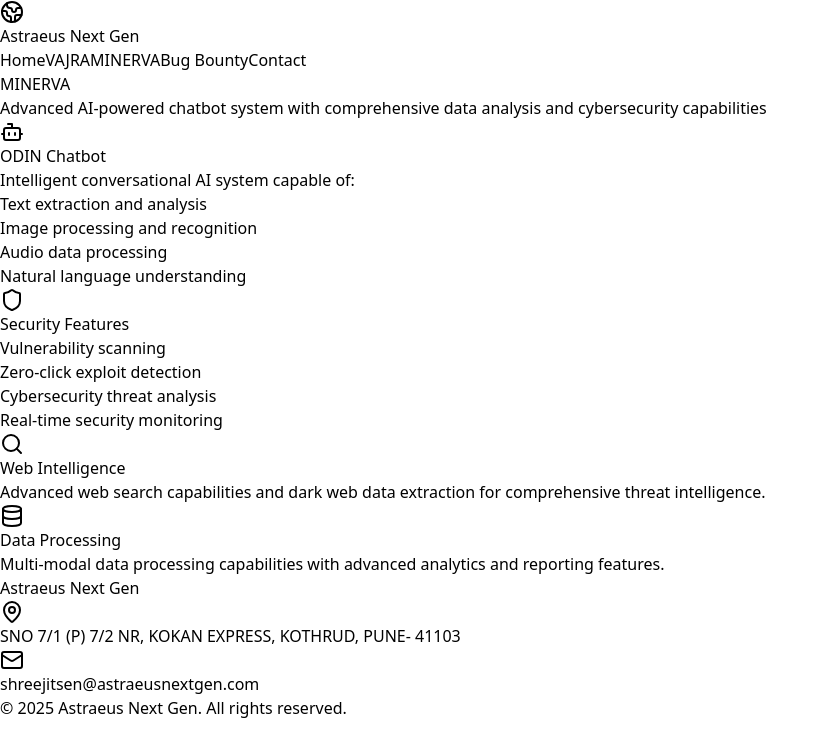
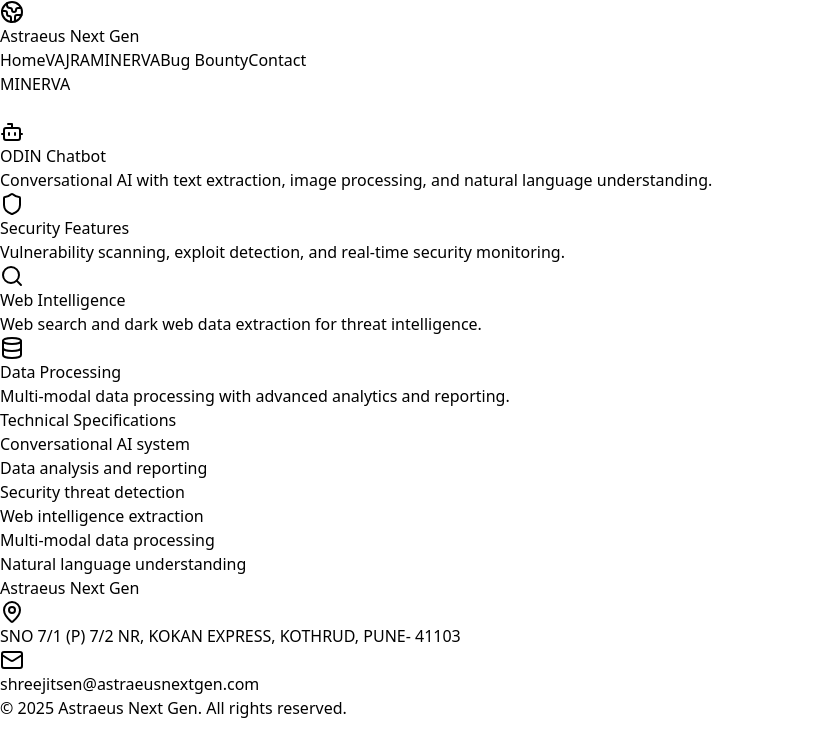
Before and after one commit to Fardeennnnnnnnnnkhan/AstraeusProjectTheme2, a React (Vite) app: page /minerva in a window 1280 px wide. Shown: the top 756 px of the page, without its empty margins (0-829 px from the left). Built offline with nearby package versions, Linux system fonts and the light colour scheme.

Commit message:
Minerva.jsx and Vajra.jsx pages update along with it added the css files for both Vajra and Minerva

```diff
--- a/package.json
+++ b/package.json
@@ -10,6 +10,7 @@
     "preview": "vite preview"
   },
   "dependencies": {
+    "framer-motion": "^12.0.3",
     "lucide-react": "^0.473.0",
     "react": "^18.3.1",
     "react-dom": "^18.3.1",
--- /dev/null
+++ b/src/pages/Minerva.css
@@ -0,0 +1,43 @@
+/* Minerva.css */
+
+/* .text-size {
+  font-size: 0.5rem;
+  line-height: 1.5;
+} */
+
+#minerva-text {
+  border-right: 2px solid transparent;
+  width: 100%;
+  white-space: nowrap;
+  overflow: hidden;
+  animation:
+    typing 7s,
+    cursor 0.7s step-end infinite alternate;
+}
+
+@keyframes cursor {
+  0% {
+    border-color: transparent; /* Initially invisible */
+  }
+  100% {
+    border-color: transparent; /* Cursor remains invisible */
+  }
+}
+
+@keyframes typing {
+  from {
+    width: 0;
+  }
+  to {
+    width: 100%;
+  }
+}
+
+@media (max-width: 640px) {
+  #minerva-text {
+    white-space: normal;
+    overflow: visible;
+    animation: none;
+    border-right: none;
+  }
+}
--- a/src/pages/Minerva.jsx
+++ b/src/pages/Minerva.jsx
@@ -1,66 +1,86 @@
-import React from 'react';
+import './Minerva.css';
 import { Bot, Search, Shield, Database } from 'lucide-react';
 
 const Minerva = () => {
   return (
     <div className="pt-16">
-      <div className="bg-gradient-to-b from-slate-900 to-slate-800 py-24">
+      <div className="bg-gradient-to-b from-[#1B1339] to-[#2C2748] py-24">
         <div className="max-w-7xl mx-auto px-4 sm:px-6 lg:px-8">
           <div className="text-center mb-16">
-            <h1 className="text-4xl md:text-6xl font-bold mb-6">MINERVA</h1>
-            <p className="text-xl text-gray-400 max-w-3xl mx-auto">
-              Advanced AI-powered chatbot system with comprehensive data analysis and cybersecurity capabilities
+            <h1 className="text-4xl md:text-6xl font-extrabold text-transparent bg-clip-text bg-gradient-to-r from-white to-purple-400 mb-6">
+              MINERVA
+            </h1>
+            <p className="text-lg md:text-xl text-gray-400 max-w-3xl mx-auto mt-4" id="minerva-text">
+              AI-powered chatbot with advanced data analysis and cybersecurity capabilities.
             </p>
           </div>
 
+          {/* Updated grid for 2 cards per row */}
           <div className="grid grid-cols-1 md:grid-cols-2 gap-8 mb-16">
-            <div className="bg-slate-800 p-8 rounded-lg">
-              <Bot className="h-8 w-8 text-purple-400 mb-4" />
-              <h3 className="text-xl font-bold mb-4">ODIN Chatbot</h3>
-              <p className="text-gray-400">
-                Intelligent conversational AI system capable of:
-              </p>
-              <ul className="list-disc list-inside text-gray-400 mt-4 space-y-2">
-                <li>Text extraction and analysis</li>
-                <li>Image processing and recognition</li>
-                <li>Audio data processing</li>
-                <li>Natural language understanding</li>
-              </ul>
-            </div>
-
-            <div className="bg-slate-800 p-8 rounded-lg">
-              <Shield className="h-8 w-8 text-green-400 mb-4" />
-              <h3 className="text-xl font-bold mb-4">Security Features</h3>
-              <ul className="list-disc list-inside text-gray-400 space-y-2">
-                <li>Vulnerability scanning</li>
-                <li>Zero-click exploit detection</li>
-                <li>Cybersecurity threat analysis</li>
-                <li>Real-time security monitoring</li>
-              </ul>
-            </div>
+            {[
+              {
+                icon: Bot,
+                title: 'ODIN Chatbot',
+                description:
+                  'Conversational AI with text extraction, image processing, and natural language understanding.',
+              },
+              {
+                icon: Shield,
+                title: 'Security Features',
+                description:
+                  'Vulnerability scanning, exploit detection, and real-time security monitoring.',
+              },
+              {
+                icon: Search,
+                title: 'Web Intelligence',
+                description:
+                  'Web search and dark web data extraction for threat intelligence.',
+              },
+              {
+                icon: Database,
+                title: 'Data Processing',
+                description:
+                  'Multi-modal data processing with advanced analytics and reporting.',
+              },
+            ].map(({ icon: Icon, title, description }, idx) => (
+              <div
+                key={idx}
+                className={`bg-[#201C3A] p-8 rounded-lg transform transition-all duration-500 ease-in-out hover:scale-105 hover:bg-purple-700 hover:border-purple-500 border border-gray-700 shadow-lg hover:shadow-2xl text-center opacity-0 animate-fade-in delay-${idx * 200}`}
+                style={{ animationDelay: `${idx * 200}ms` }}
+              >
+                <Icon className="h-12 w-12 text-purple-400 mb-4" />
+                <h3 className="text-xl font-bold text-gray-200 mb-4">{title}</h3>
+                <p className="text-gray-400">{description}</p>
+              </div>
+            ))}
           </div>
 
-          <div className="grid grid-cols-1 md:grid-cols-2 gap-8">
-            <div className="bg-slate-800 p-8 rounded-lg">
-              <Search className="h-8 w-8 text-blue-400 mb-4" />
-              <h3 className="text-xl font-bold mb-4">Web Intelligence</h3>
-              <p className="text-gray-400">
-                Advanced web search capabilities and dark web data extraction for comprehensive threat intelligence.
-              </p>
-            </div>
-
-            <div className="bg-slate-800 p-8 rounded-lg">
-              <Database className="h-8 w-8 text-red-400 mb-4" />
-              <h3 className="text-xl font-bold mb-4">Data Processing</h3>
-              <p className="text-gray-400">
-                Multi-modal data processing capabilities with advanced analytics and reporting features.
-              </p>
-            </div>
+          <div className="bg-[#18152D] p-8 rounded-lg shadow-lg">
+            <h3 className="text-2xl font-extrabold mb-6 text-white text-center">
+              Technical Specifications
+            </h3>
+            <ul className="list-disc list-inside text-gray-300 space-y-3">
+              {[
+                'Conversational AI system',
+                'Data analysis and reporting',
+                'Security threat detection',
+                'Web intelligence extraction',
+                'Multi-modal data processing',
+                'Natural language understanding',
+              ].map((spec, idx) => (
+                <li
+                  key={idx}
+                  className="hover:bg-purple-700 p-2 rounded-md transition-all duration-300 ease-in-out"
+                >
+                  {spec}
+                </li>
+              ))}
+            </ul>
           </div>
         </div>
       </div>
     </div>
   );
-}
+};
 
 export default Minerva;
--- /dev/null
+++ b/src/pages/Vajra.css
@@ -0,0 +1,47 @@
+/* .text-size {
+  font-size: 1rem;
+  line-height: 1.5;
+} */
+
+
+#vajra-text {
+  border-right: 2px solid transparent;
+  width: 100%;
+  white-space: nowrap;
+  overflow: hidden;
+  animation:
+    typing 7s,
+    cursor 0.7s step-end infinite alternate;
+}
+
+@keyframes cursor {
+  0% { border-color: transparent; }
+  100% { border-color: transparent; }
+}
+
+@keyframes typing {
+  from { width: 0; }
+  to { width: 100%; }
+}
+
+@keyframes fadeIn {
+  0% {
+    opacity: 0;
+  }
+  100% {
+    opacity: 1;
+  }
+}
+
+.animate-fade-in {
+  animation: fadeIn 1s ease-in-out forwards;
+}
+
+@media (max-width: 640px) {
+  #vajra-text {
+    white-space: normal;
+    overflow: visible;
+    animation: none;
+    border-right: none;
+  }
+}
--- a/src/pages/Vajra.jsx
+++ b/src/pages/Vajra.jsx
@@ -1,59 +1,84 @@
-import React from 'react';
+import './Vajra.css';
 import { Network, Zap, Shield } from 'lucide-react';
 
 const Vajra = () => {
   return (
     <div className="pt-16">
-      <div className="bg-gradient-to-b from-slate-900 to-slate-800 py-24">
+      <div className="bg-gradient-to-b from-[#1B1339] to-[#2C2748] py-24">
         <div className="max-w-7xl mx-auto px-4 sm:px-6 lg:px-8">
           <div className="text-center mb-16">
-            <h1 className="text-4xl md:text-6xl font-bold mb-6">VAJRA</h1>
-            <p className="text-xl text-gray-400 max-w-3xl mx-auto">
-              Advanced network management and traffic optimization solution for modern infrastructure
+            <h1 className="text-4xl md:text-6xl font-extrabold text-transparent bg-clip-text bg-gradient-to-r from-white to-purple-400 mb-6">
+              VAJRA
+            </h1>
+            <p
+              className="text-base sm:text-lg md:text-xl text-gray-400 max-w-xl mx-auto mt-4"
+              id="vajra-text"
+            >
+              Advanced network management and traffic optimization solution for modern infrastructure.
             </p>
           </div>
 
           <div className="grid grid-cols-1 md:grid-cols-3 gap-8 mb-16">
-            <div className="bg-slate-800 p-8 rounded-lg">
-              <Network className="h-8 w-8 text-blue-400 mb-4" />
-              <h3 className="text-xl font-bold mb-4">IXP Optimization</h3>
-              <p className="text-gray-400">
-                Dynamic BGP route server configuration and intelligent traffic management for Internet Exchange Points.
-              </p>
-            </div>
-
-            <div className="bg-slate-800 p-8 rounded-lg">
-              <Zap className="h-8 w-8 text-yellow-400 mb-4" />
-              <h3 className="text-xl font-bold mb-4">Low Latency</h3>
-              <p className="text-gray-400">
-                Optimized signal processing and routing algorithms for minimal latency in satellite communications.
-              </p>
-            </div>
-
-            <div className="bg-slate-800 p-8 rounded-lg">
-              <Shield className="h-8 w-8 text-green-400 mb-4" />
-              <h3 className="text-xl font-bold mb-4">Industry Applications</h3>
-              <p className="text-gray-400">
-                Suitable for military intelligence, defense, telecommunications, and various industrial applications.
-              </p>
-            </div>
+            {[
+              {
+                icon: Network,
+                title: 'IXP Optimization',
+                description:
+                  'Dynamic BGP route server configuration and intelligent traffic management for Internet Exchange Points.',
+              },
+              {
+                icon: Zap,
+                title: 'Low Latency',
+                description:
+                  'Optimized signal processing and routing algorithms for minimal latency in satellite communications.',
+              },
+              {
+                icon: Shield,
+                title: 'Industry Applications',
+                description:
+                  'Suitable for military intelligence, defense, telecommunications, and various industrial applications.',
+              },
+            ].map(({ icon: Icon, title, description }, idx) => (
+              <div
+                key={idx}
+                className={`bg-[#201C3A] p-8 rounded-lg transform transition-all duration-500 ease-in-out hover:scale-105 hover:bg-purple-700 hover:border-purple-500 border border-gray-700 shadow-lg hover:shadow-2xl text-center opacity-0 animate-fade-in delay-${idx * 200}`}
+                style={{ animationDelay: `${idx * 200}ms` }}
+              >
+                <Icon className="h-12 w-12 text-purple-400 mb-4" />
+                <h3 className="text-xl font-bold text-gray-200 mb-4">
+                  {title}
+                </h3>
+                <p className="text-gray-400">{description}</p>
+              </div>
+            ))}
           </div>
 
-          <div className="bg-slate-800 p-8 rounded-lg">
-            <h3 className="text-2xl font-bold mb-4">Technical Specifications</h3>
-            <ul className="list-disc list-inside text-gray-400 space-y-2">
-              <li>Dynamic BGP route server configuration</li>
-              <li>VLAN network isolation</li>
-              <li>Automated peering session establishment</li>
-              <li>Intelligent routing policy management</li>
-              <li>Satellite signal processing and optimization</li>
-              <li>Real-time traffic analysis and adjustment</li>
+          <div className="bg-[#18152D] p-8 rounded-lg shadow-lg">
+            <h3 className="text-2xl font-extrabold mb-6 text-white text-center">
+              Technical Specifications
+            </h3>
+            <ul className="list-disc list-inside text-gray-300 space-y-3">
+              {[
+                'Dynamic BGP route server configuration',
+                'VLAN network isolation',
+                'Automated peering session establishment',
+                'Intelligent routing policy management',
+                'Satellite signal processing and optimization',
+                'Real-time traffic analysis and adjustment',
+              ].map((spec, idx) => (
+                <li
+                  key={idx}
+                  className="hover:bg-purple-700 p-2 rounded-md transition-all duration-300 ease-in-out"
+                >
+                  {spec}
+                </li>
+              ))}
             </ul>
           </div>
         </div>
       </div>
     </div>
   );
-}
+};
 
 export default Vajra;
```
Also changed, not shown: 1 other file (tests, documents, lock files or other folders).
